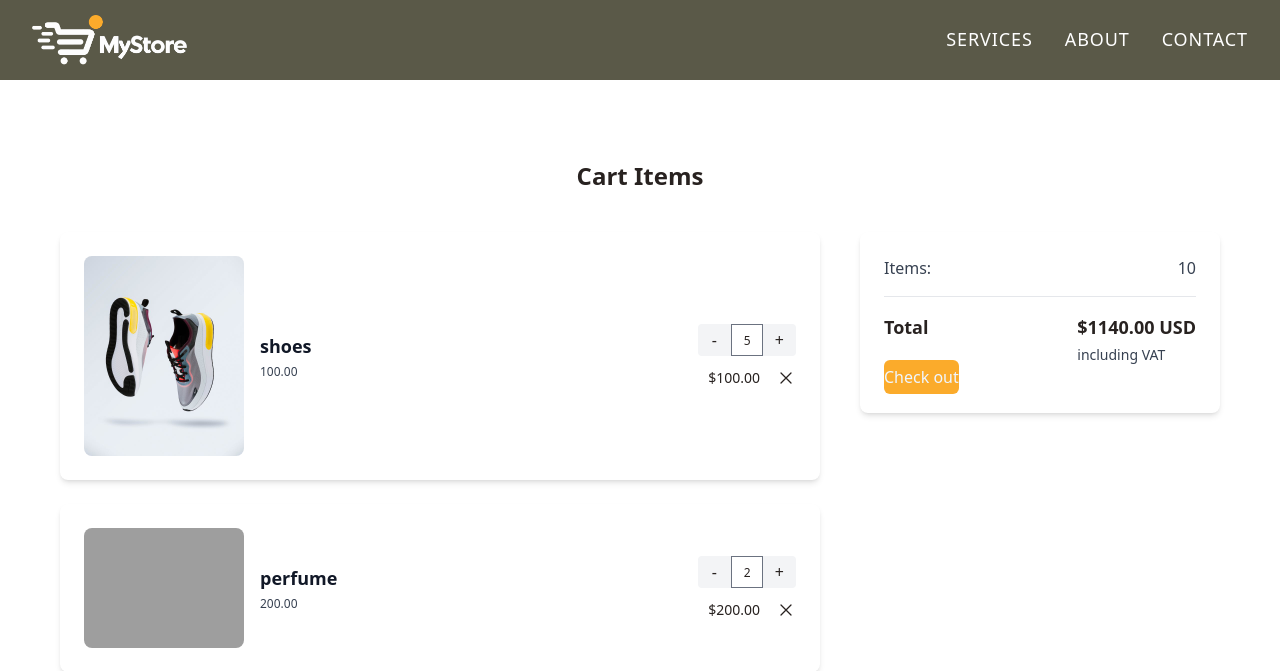
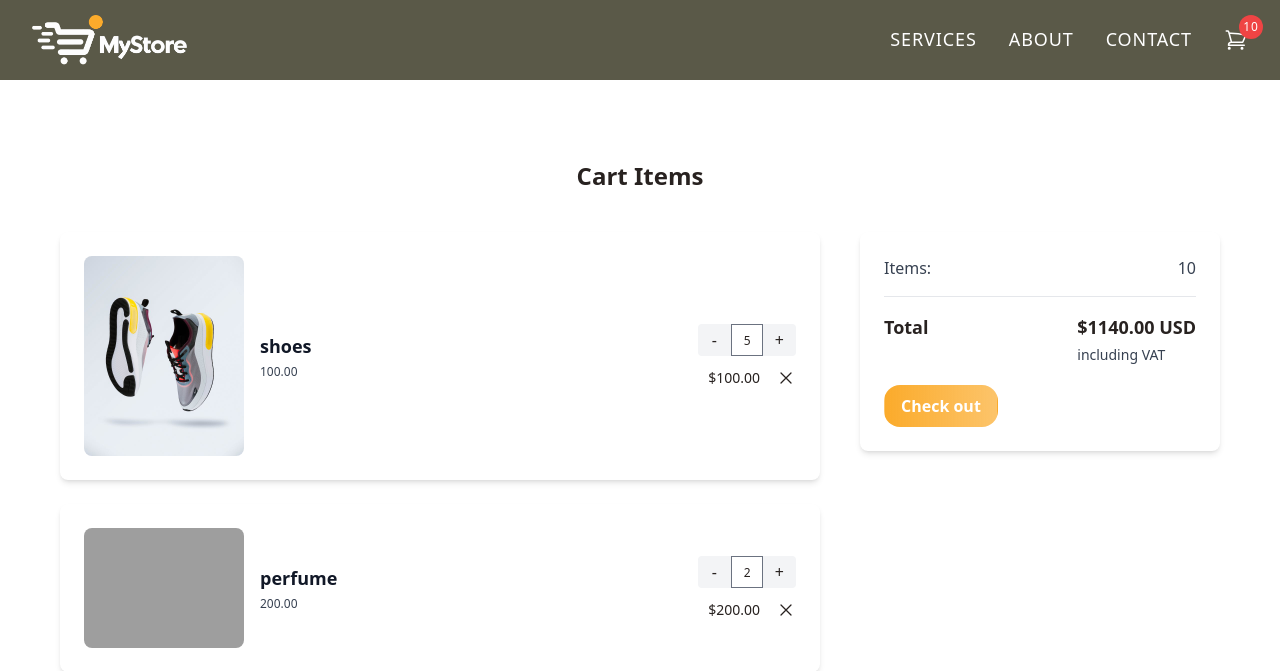
Before and after one commit to Esayas188/E-commerce, a Django app: page /cart/ in a window 1280 px wide. Shown: the top 671 px of the page. Run offline with Django 4.2, Linux system fonts and the light colour scheme; a user stored in the database is signed in; data comes from the database, SQL or seed files in the repository; both versions use the stored data as it was after the commit; some libraries are stand-ins or nearby versions; grey boxes are pictures that could not be loaded.

```diff
--- a/store/templates/Home.html
+++ b/store/templates/Home.html
@@ -8,7 +8,8 @@
                 <div class="2xl:mx-auto 2xl:container py-12  w-full">
                   <div class="flex flex-col jusitfy-center items-center space-y-10">
                     <div class="flex flex-col justify-center items-center ">
-                      <h1 class="text-3xl xl:text-4xl font-semibold leading-7 xl:leading-9  dark:text-white">Shop By Category</h1>
+
+                      <h1 class="text-3xl xl:text-4xl font-semibold leading-7 xl:leading-9 text-black">Shop By Category</h1>
                     </div>
                     <div class="grid grid-cols-1 md:grid-cols-2 lg:grid-cols-3 md:gap-x-8 w-full">
                       <div class="relative group flex justify-center items-center h-full w-full transform duration-300 hover:scale-105 hover:shadow-lg">
--- a/store/templates/cart.html
+++ b/store/templates/cart.html
@@ -53,7 +53,9 @@
                         <p class="text-sm text-gray-700">including VAT</p>
                         </div>
                     </div>
-                    <a href="{% url 'checkout' %}" class="mt-6 w-full rounded-md bg-[#fbab2b] py-1.5 font-medium text-blue-50 hover:bg-[rgba(251,171,43,0.7)]">Check out</a>
+                    <a href="{% url 'checkout' %}" class="inline-block text-white font-bold py-2 px-4 mt-[20px] rounded-2xl bg-gradient-to-r from-[#fbab2b] to-[rgba(251,171,43,0.7)] border border-transparent transform hover:scale-110 hover:border-white transition-transform duration-3000 ease-in-out">
+                        Check out
+                    </a>
 
 
                 </div>
--- a/store/templates/navbar.html
+++ b/store/templates/navbar.html
@@ -4,12 +4,12 @@
     <body>
         <nav class="w-full overflow-x-hidden bg-[#5a5948] h-fit  overflow-hidden sticky top-0 left-0 z-10">
             <div class="py-10 lg:px-8 px-4 max-w-[1280px] h-16 m-auto text-white flex items-center justify-between">
-                <div>
+                <div class=" flex justify-center items-center">
                     <a href="{% url 'store' %}">
                         <img href="" class=" h-[50px] lg:text-2xl text-xl uppercase tracking-wider cursor-pointer font-bold" src='{% static "images/Logo.png" %}' alt="logo">
                     </a>
                 </div>
-                <div class="flex lg:gap-8 gap-6 uppercase tracking-wider cursor-pointer text-lg items-center" id="navItems">
+                <div class="flex lg:gap-8 gap-6 uppercase tracking-wider cursor-pointer text-lg  items-center" id="navItems">
                     <span class="group">
                         Services
                         <div class="w-0 group-hover:w-full h-0.5 bg-white ease-in-out duration-500"></div>
@@ -22,6 +22,18 @@
                         Contact
                         <div class="w-0 group-hover:w-full h-0.5 bg-white ease-in-out duration-500"></div>
                     </span>
+                    <div class="  flex justify-center items-center ">
+                        <a class="relative py-2" href="{% url 'cart' %}">
+                            <div class="top-[-5px] absolute left-[15px]">
+                                <p class="flex h-2 w-2 items-center justify-center rounded-full bg-red-500 p-3 text-xs text-white">{{order.get_cart_items}}</p>
+                            </div>
+                            <svg xmlns="http://www.w3.org/2000/svg" fill="none" viewBox="0 0 24 24" stroke-width="1.5" stroke="currentColor" class="file:  h-6 w-6">
+                                <path stroke-linecap="round" stroke-linejoin="round" d="M2.25 3h1.386c.51 0 .955.343 1.087.835l.383 1.437M7.5 14.25a3 3 0 00-3 3h15.75m-12.75-3h11.218c1.121-2.3 2.1-4.684 2.924-7.138a60.114 60.114 0 00-16.536-1.84M7.5 14.25L5.106 5.272M6 20.25a.75.75 0 11-1.5 0 .75.75 0 011.5 0zm12.75 0a.75.75 0 11-1.5 0 .75.75 0 011.5 0z" />
+                            </svg>
+
+                        </a>
+
+                    </div>
                 </div>
                 <div id="hamburger" class="fa fa-bars flex items-center text-xl" style="display:none;"></div>
                 <div id="mobileNav"
--- a/store/views.py
+++ b/store/views.py
@@ -12,10 +12,14 @@ from .utils import cookieCart, cartData, guestOrder
 
 
 def Home(request):
-    context = {
-        'title_variable': 'Home',
+    data = cartData(request)
 
-    }
+    cartItems = data['cartItems']
+    order = data['order']
+    items = data['items']
+
+    products = Product.objects.all()
+    context = {'title_variable': 'Home','products':products,'cartItems':cartItems,'items':items, 'order':order}
     return render(request,'Home.html',context)
 
 def store(request):
@@ -27,7 +31,7 @@ def store(request):
 
     products = Product.objects.all()
 
-    context = {'products':products,'title_variable': 'Store','cartItems':cartItems}
+    context = {'title_variable': 'Store','products':products,'cartItems':cartItems,'items':items, 'order':order}
     return render(request, 'store.html', context)
 
 def cart(request):
@@ -51,6 +55,7 @@ def checkout(request):
 	return render(request, 'checkout.html', context)
 def updateItem(request):
 	data = json.loads(request.body)
+
 	productId = data['productId']
 	action = data['action']
 	print('Action:', action)
--- a/theme/static/css/dist/styles.css
+++ b/theme/static/css/dist/styles.css
@@ -32,9 +32,11 @@
 4. Use the user's configured `sans` font-family by default.
 5. Use the user's configured `sans` font-feature-settings by default.
 6. Use the user's configured `sans` font-variation-settings by default.
-*/
-
-html {
+7. Disable tap highlights on iOS
+*/
+
+html,
+:host {
   line-height: 1.5;
   /* 1 */
   -webkit-text-size-adjust: 100%;
@@ -44,12 +46,14 @@ html {
   -o-tab-size: 4;
      tab-size: 4;
   /* 3 */
-  font-family: ui-sans-serif, system-ui, -apple-system, BlinkMacSystemFont, "Segoe UI", Roboto, "Helvetica Neue", Arial, "Noto Sans", sans-serif, "Apple Color Emoji", "Segoe UI Emoji", "Segoe UI Symbol", "Noto Color Emoji";
+  font-family: ui-sans-serif, system-ui, sans-serif, "Apple Color Emoji", "Segoe UI Emoji", "Segoe UI Symbol", "Noto Color Emoji";
   /* 4 */
   font-feature-settings: normal;
   /* 5 */
   font-variation-settings: normal;
   /* 6 */
+  -webkit-tap-highlight-color: transparent;
+  /* 7 */
 }
 
 /*
@@ -845,6 +849,38 @@ select {
   top: 1rem;
 }
 
+.left-3 {
+  left: 0.75rem;
+}
+
+.top-\[-10px\] {
+  top: -10px;
+}
+
+.top-\[-8px\] {
+  top: -8px;
+}
+
+.left-4 {
+  left: 1rem;
+}
+
+.top-\[-6px\] {
+  top: -6px;
+}
+
+.left-\[10px\] {
+  left: 10px;
+}
+
+.left-\[15px\] {
+  left: 15px;
+}
+
+.top-\[-5px\] {
+  top: -5px;
+}
+
 .z-0 {
   z-index: 0;
 }
@@ -966,6 +1002,14 @@ select {
   margin-top: 2rem;
 }
 
+.mt-\[40px\] {
+  margin-top: 40px;
+}
+
+.mt-\[20px\] {
+  margin-top: 20px;
+}
+
 .block {
   display: block;
 }
@@ -1051,6 +1095,10 @@ select {
   height: 100vh;
 }
 
+.h-2 {
+  height: 0.5rem;
+}
+
 .min-h-full {
   min-height: 100%;
 }
@@ -1097,6 +1145,10 @@ select {
 
 .w-full {
   width: 100%;
+}
+
+.w-2 {
+  width: 0.5rem;
 }
 
 .max-w-\[1280px\] {
@@ -1289,6 +1349,14 @@ select {
   border-radius: 0.125rem;
 }
 
+.rounded-xl {
+  border-radius: 0.75rem;
+}
+
+.rounded-2xl {
+  border-radius: 1rem;
+}
+
 .rounded-l {
   border-top-left-radius: 0.25rem;
   border-bottom-left-radius: 0.25rem;
@@ -1329,6 +1397,10 @@ select {
   border-color: rgb(229 231 235 / var(--tw-border-opacity));
 }
 
+.border-transparent {
+  border-color: transparent;
+}
+
 .bg-\[\#5a5948\] {
   --tw-bg-opacity: 1;
   background-color: rgb(90 89 72 / var(--tw-bg-opacity));
@@ -1373,8 +1440,42 @@ select {
   background-color: rgb(255 255 255 / var(--tw-bg-opacity));
 }
 
+.bg-red-500 {
+  --tw-bg-opacity: 1;
+  background-color: rgb(239 68 68 / var(--tw-bg-opacity));
+}
+
+.bg-green-500 {
+  --tw-bg-opacity: 1;
+  background-color: rgb(34 197 94 / var(--tw-bg-opacity));
+}
+
 .bg-opacity-50 {
   --tw-bg-opacity: 0.5;
+}
+
+.bg-gradient-to-r {
+  background-image: linear-gradient(to right, var(--tw-gradient-stops));
+}
+
+.from-pink-500 {
+  --tw-gradient-from: #ec4899 var(--tw-gradient-from-position);
+  --tw-gradient-to: rgb(236 72 153 / 0) var(--tw-gradient-to-position);
+  --tw-gradient-stops: var(--tw-gradient-from), var(--tw-gradient-to);
+}
+
+.from-\[\#fbab2b\] {
+  --tw-gradient-from: #fbab2b var(--tw-gradient-from-position);
+  --tw-gradient-to: rgb(251 171 43 / 0) var(--tw-gradient-to-position);
+  --tw-gradient-stops: var(--tw-gradient-from), var(--tw-gradient-to);
+}
+
+.to-purple-800 {
+  --tw-gradient-to: #6b21a8 var(--tw-gradient-to-position);
+}
+
+.to-\[rgba\(251\2c 171\2c 43\2c 0\.7\)\] {
+  --tw-gradient-to: rgba(251,171,43,0.7) var(--tw-gradient-to-position);
 }
 
 .bg-cover {
@@ -1403,6 +1504,10 @@ select {
   padding: 1.5rem;
 }
 
+.p-3 {
+  padding: 0.75rem;
+}
+
 .px-20 {
   padding-left: 5rem;
   padding-right: 5rem;
@@ -1483,9 +1583,9 @@ select {
   padding-bottom: 2rem;
 }
 
-.px-\[20px\] {
-  padding-left: 20px;
-  padding-right: 20px;
+.py-2 {
+  padding-top: 0.5rem;
+  padding-bottom: 0.5rem;
 }
 
 .pb-4 {
@@ -1703,6 +1808,12 @@ select {
   transition-duration: 150ms;
 }
 
+.transition-transform {
+  transition-property: transform;
+  transition-timing-function: cubic-bezier(0.4, 0, 0.2, 1);
+  transition-duration: 150ms;
+}
+
 .duration-100 {
   transition-duration: 100ms;
 }
```
Also changed, not shown: other parts of theme/static/css/dist/styles.css (+287 -273 lines), db.sqlite3.
